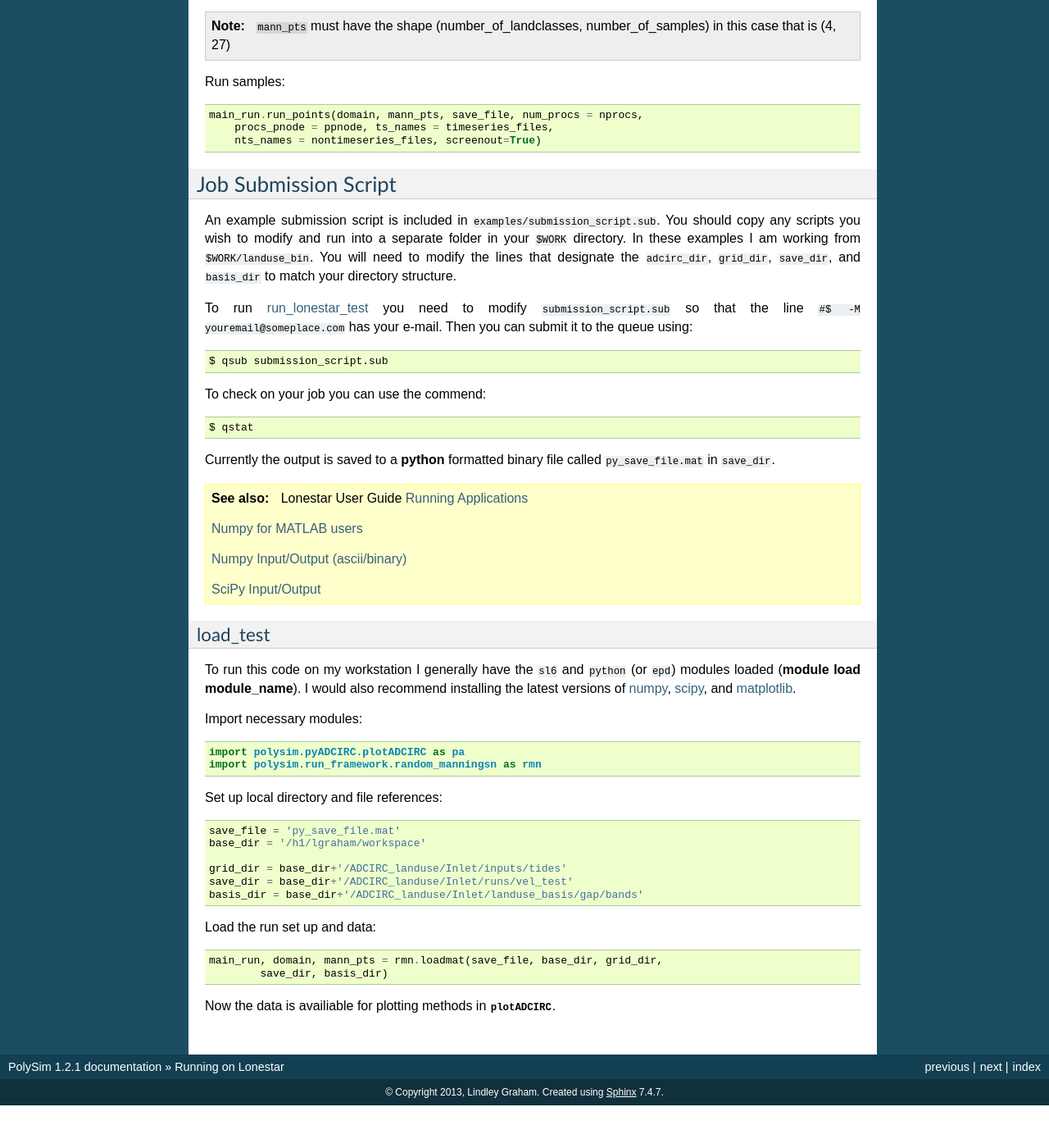
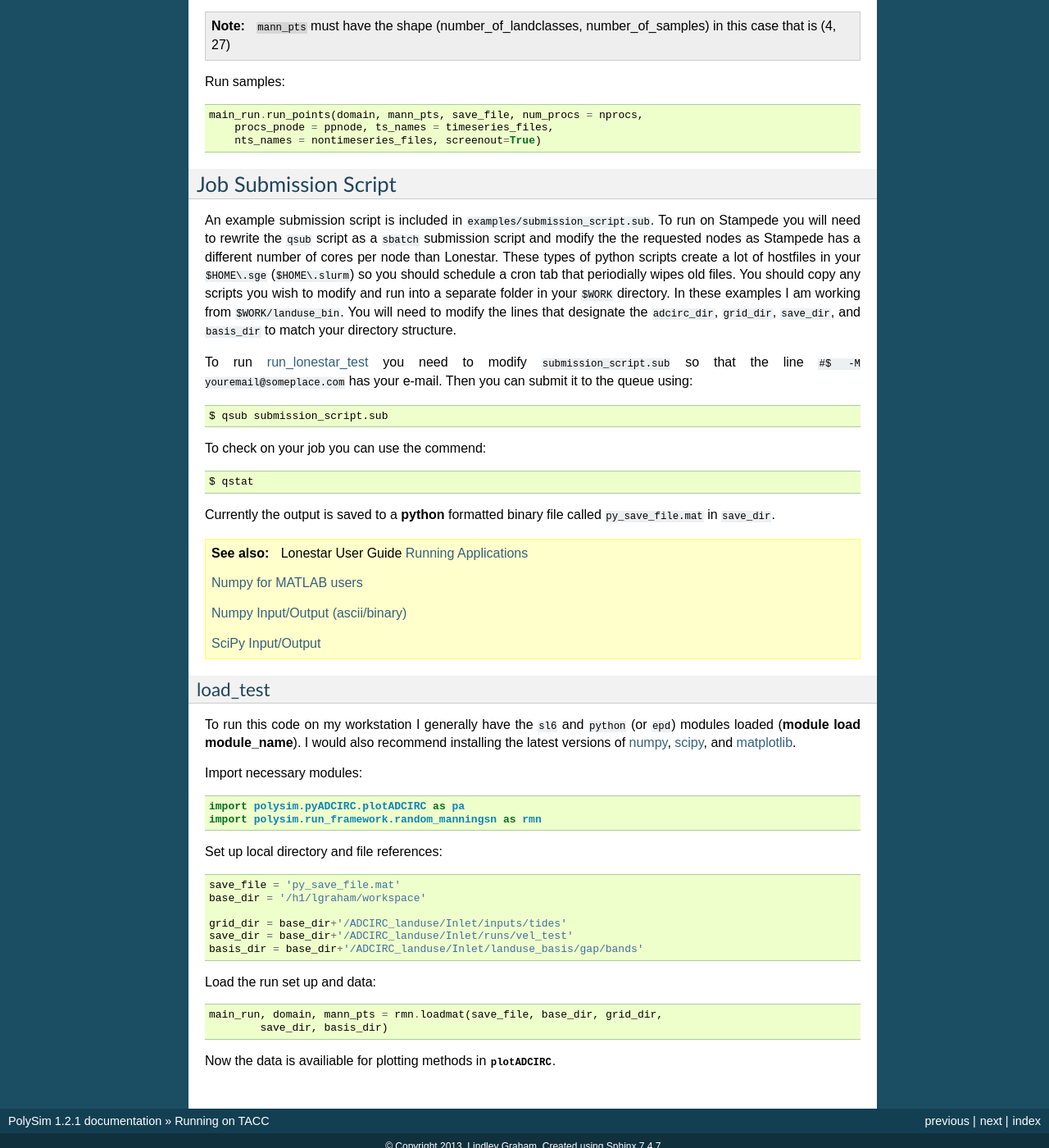
Before and after one commit to UT-CHG/PolyADCIRC, a Sphinx documentation site: the page built from doc/running_on_lonestar.rst, in a window 1280 px wide and 1400 px high, scrolled down 3833 px. Shown: the whole window at 82% size. Built offline with Sphinx 7.4.7, drawn with Linux system fonts in a browser that asks for light colours; before the commit the page ends 5181 px from its top, so only the background shows below that; some of the changed text lies outside the part shown.

Commit message:
updated documentation

```diff
--- a/doc/running_on_lonestar.rst
+++ b/doc/running_on_lonestar.rst
@@ -1,5 +1,5 @@
 ===================
-Running on Lonestar
+Running on TACC
 ===================
 
 To run a set of simulations on `Lonestar <http://http://www.tacc.utexas.edu/user-services/user-guides/lonestar-user-guide>`_ you need to load the following modules::
@@ -250,7 +250,13 @@ Run samples::
 Job Submission Script
 ---------------------
 
-An example submission script is included in ``examples/submission_script.sub``.
+An example submission script is included in
+``examples/submission_script.sub``. To run on Stampede you will need to rewrite
+the ``qsub`` script as a ``sbatch`` submission script and modify the the
+requested nodes as Stampede has a different number of cores per node than
+Lonestar. These types of python scripts create a lot of hostfiles in your
+``$HOME\.sge`` (``$HOME\.slurm``) so you should schedule a cron tab that
+periodially wipes old files.
 You should copy any scripts you wish to modify and run into a separate folder
 in your ``$WORK`` directory. In these examples I am working from
 ``$WORK/landuse_bin``.  You will need to modify the lines that designate the
```
Also changed, not shown: 1 other file.
